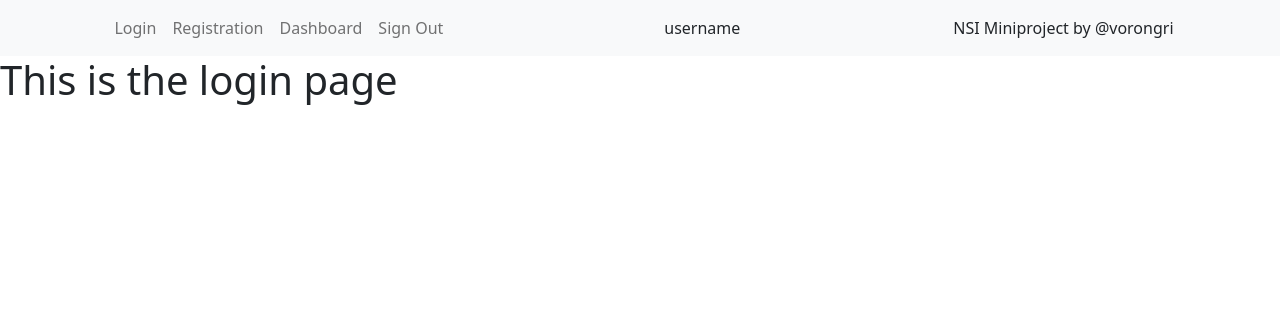
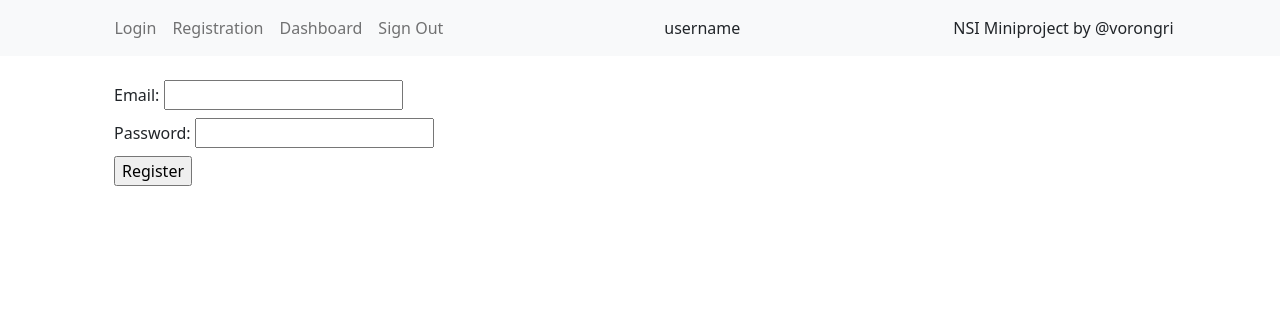
Before and after one commit to chopchaper42/IoT-Data-Management-System, a Flask app: page /login in a window 1280 px wide. Shown: the top 316 px of the page. Run offline with Flask 3, Linux system fonts and the light colour scheme.

Commit message:
login and register forms added

```diff
--- a/templates/login.html
+++ b/templates/login.html
@@ -3,5 +3,23 @@
 {% block uname %}{{ user }}{% endblock %}
 
 {% block body %}
-    <h1>This is the login page</h1>
+    <div class="container">
+        <form method="post" action="#" class="mt-4">
+            <ul style="list-style-type: none">
+                <li class="my-2">
+                    <label for="email" class="input-text">Email:</label>
+                    <input type="email" name="email" id="email">
+                </li>
+                <li class="my-2">
+                    <label for="password" class="input-text">Password:</label>
+                    <input type="password" name="password" id="password">
+                </li>
+                <li>
+                    <input type="submit" name="submit" value="Register">
+                </li>
+            </ul>
+
+
+        </form>
+    </div>
 {% endblock %}
```
Also changed, not shown: templates/registration.html (+23 -1 lines).
